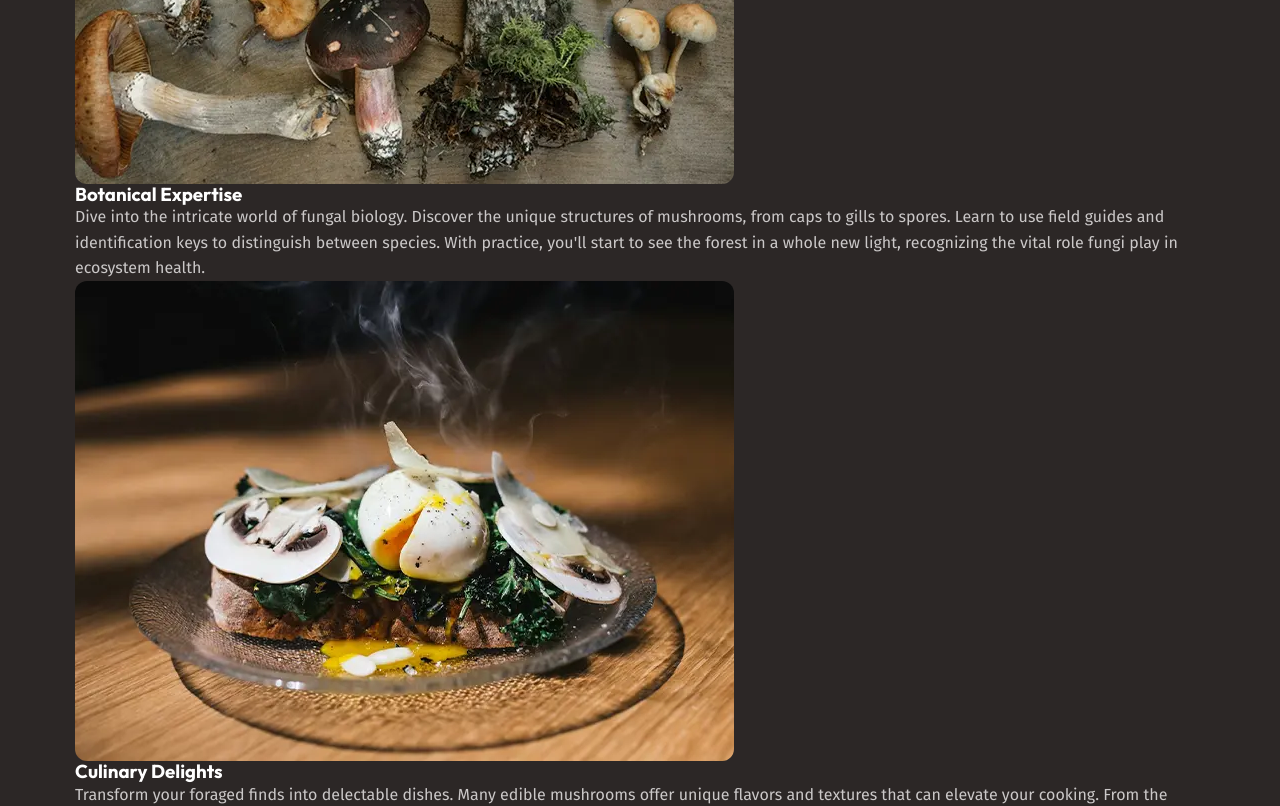
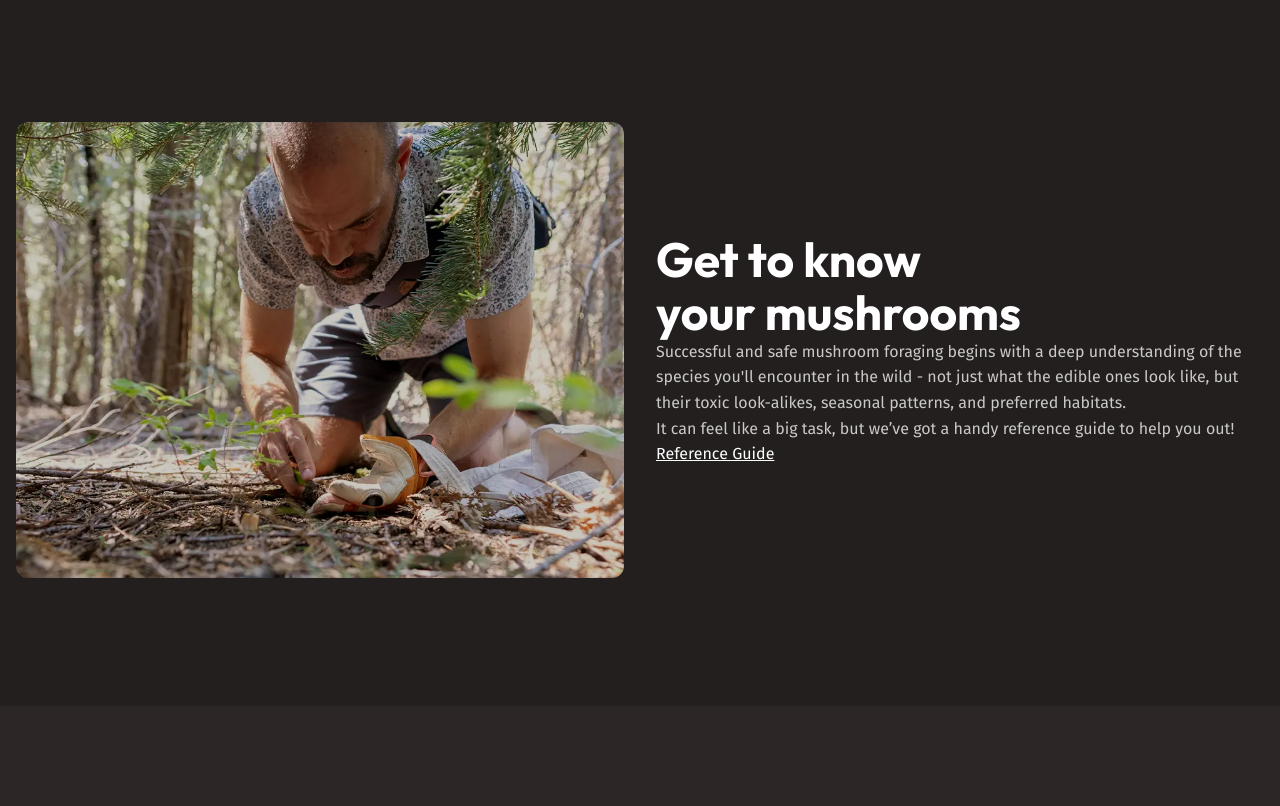
Before and after one commit to AxelSyamodra/professional-CSS-course-project, a plain HTML site: page index.html in a window 1280 px wide. Shown: the part 1520-2326 px from the top of the page. Drawn offline with Linux system fonts and the light colour scheme.

Commit message:
Working with columns
Learning about grid and flex use case, variables, data atributes and breakpoints

```diff
--- a/index.html
+++ b/index.html
@@ -66,7 +66,7 @@
             culinary treasure.
           </p>
           <!-- Three columns -->
-          <div class="forage-cards">
+          <div class="equal-columns">
             <div class="card">
               <img
                 src="assets/outdoor-exploration.webp"
@@ -131,7 +131,7 @@
       <section class="section background-extra-dark">
         <div class="wrapper" data-width="wide">
           <!-- Two columns -->
-          <div>
+          <div class="equal-columns" data-gap="large" data-alignment="centered">
             <div>
               <img
                 src="assets/get-to-know.webp"
@@ -164,7 +164,7 @@
       <section class="section">
         <div class="wrapper" data-width="wide">
           <!-- Two columns -->
-          <div>
+          <div class="equal-columns" data-gap="large" data-alignment="centered">
             <div>
               <h2 class="section-title">Connect with Nature</h2>
               <p>
--- a/style.css
+++ b/style.css
@@ -224,6 +224,39 @@
 }
 
 @layer layout {
+  .equal-columns {
+    display: grid;
+    /* declaring variable var(name, value) */
+    gap: var(--equal-columns-gap, 1rem);
+    align-items: var(--equal-columns-vertical-alignment, stretch);
+
+    /* breakpoint */
+    @media (width > 760px) {
+      grid-auto-flow: column;
+      /* make the columns equal size */
+      grid-auto-columns: 1fr;
+    }
+
+    /* data  attribute. Can use modifier class instead */
+    &[data-gap="large"] {
+      --equal-columns-gap: 2rem;
+    }
+
+    &[data-alignment="centered"] {
+      --equal-columns-vertical-alignment: center;
+    }
+  }
+
+  /* if using flex and make columns equal size */
+  .flex-equal-columns {
+    display: flex;
+
+    /* select all child */
+    > * {
+      flex: 1;
+    }
+  }
+
   .section {
     --padding: 3.75rem;
 
```
